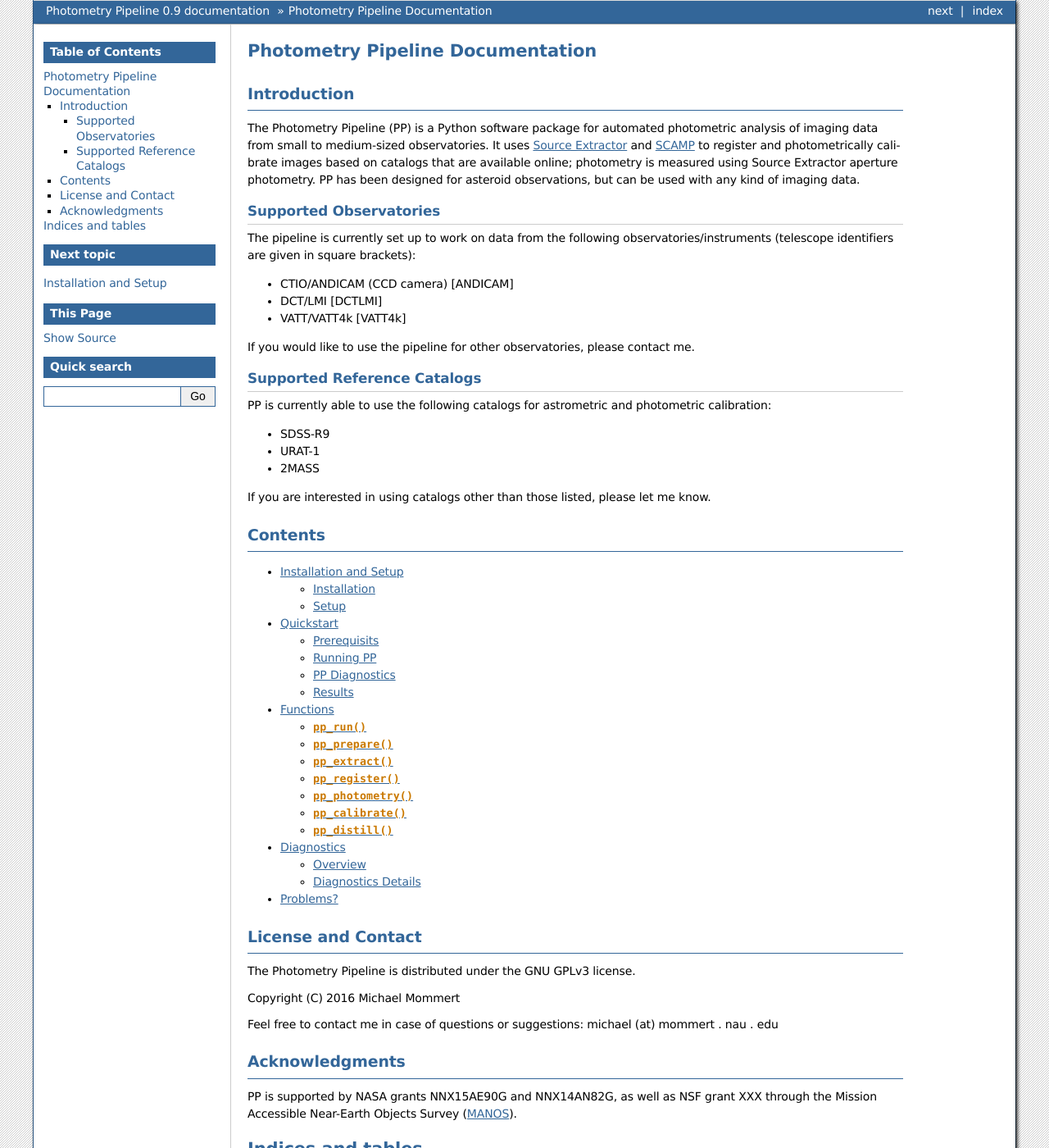
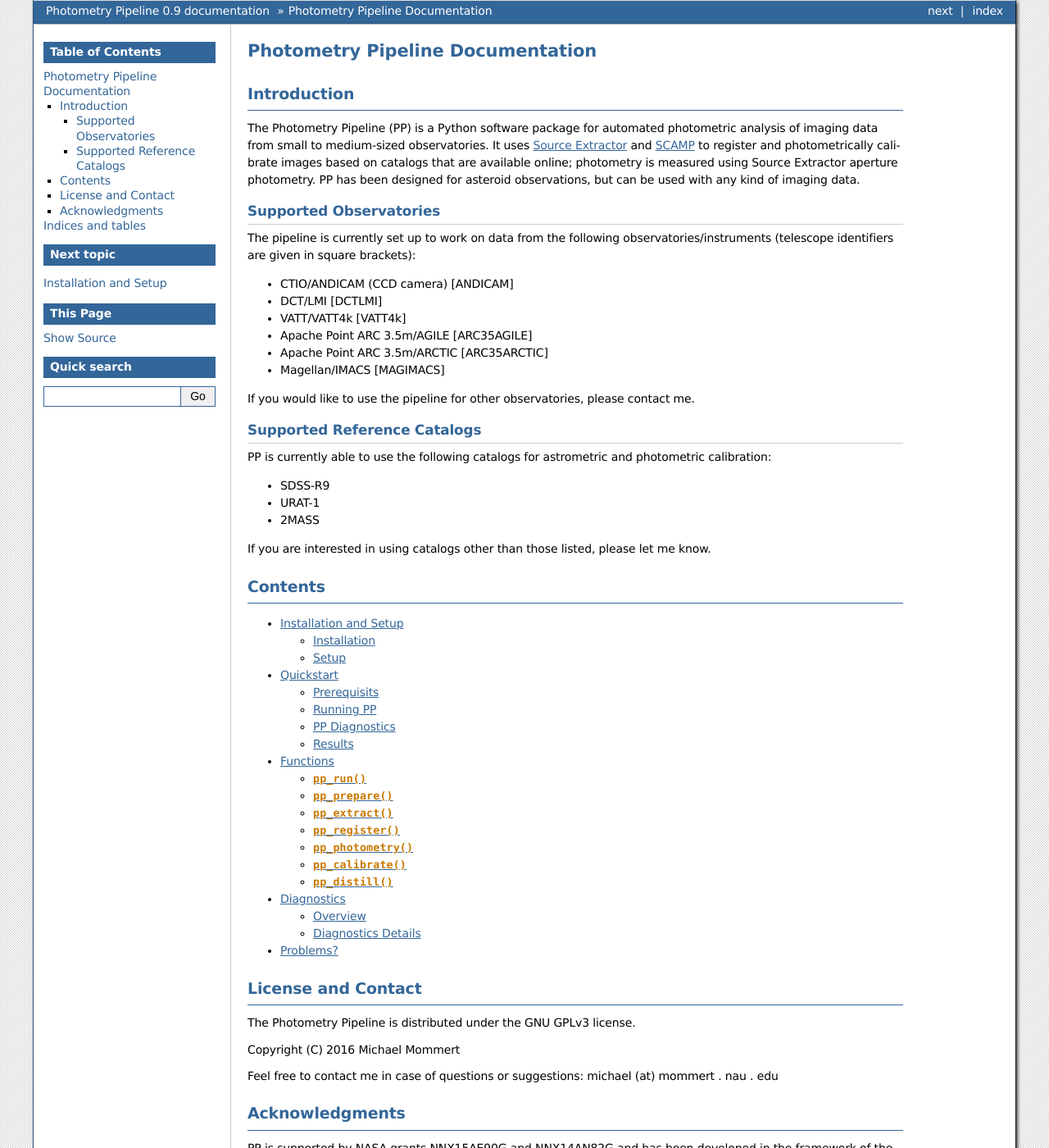
Before and after one commit to talister/photometrypipeline, a Sphinx documentation site: the page built from doc/index.rst, in a window 1280 px wide and 1400 px high. Shown: the whole window at 82% size. Built offline with Sphinx 7.4.7, drawn with Linux system fonts in a browser that asks for light colours; some of the changed text lies outside the part shown.

Commit message:
documentation updated

```diff
--- a/doc/index.rst
+++ b/doc/index.rst
@@ -29,7 +29,9 @@ observatories/instruments (telescope identifiers are given in square brackets):
 * CTIO/ANDICAM (CCD camera) [ANDICAM]
 * DCT/LMI [DCTLMI]
 * VATT/VATT4k [VATT4k]
-
+* Apache Point ARC 3.5m/AGILE [ARC35AGILE]
+* Apache Point ARC 3.5m/ARCTIC [ARC35ARCTIC]
+* Magellan/IMACS [MAGIMACS]
 
 If you would like to use the pipeline for other observatories, please
 contact me.
@@ -81,9 +83,9 @@ Feel free to contact me in case of questions or suggestions: michael
 Acknowledgments
 ---------------
 
-PP is supported by NASA grants NNX15AE90G and NNX14AN82G, as well as
-NSF grant XXX through the Mission Accessible Near-Earth Objects Survey
-(`MANOS`_).
+PP is supported by NASA grants NNX15AE90G and NNX14AN82G and has been
+developed in the framework of the Mission Accessible Near-Earth
+Objects Survey (`MANOS`_).
 
 
 Indices and tables
--- a/doc/quickstart.rst
+++ b/doc/quickstart.rst
@@ -8,7 +8,9 @@ Prerequisits
 ------------
 
 Image data should be properly reduced before using the pipeline for
-best results. PP's ability to provide astrometric and photometric
+best results, including cropping the data section. Bias subtraction
+and flat fielding improves photometry results but is not absolutely
+necessary. PP's ability to provide astrometric and photometric
 calibration puts some constraints on the way data is stored: data from
 separated fields, as well as data using different instrument settings
 (e.g., different binning modes) should be stored in individual
--- a/readme.rst
+++ b/readme.rst
@@ -20,6 +20,7 @@ Currently Supported Observatories
 * VATT/VATT4k
 * Apache Point ARC 3.5m/AGILE
 * Apache Point ARC 3.5m/ARCTIC
+* Magellan/IMACS
 
 Currently Supported Reference Catalogs
 ~~~~~~~~~~~~~~~~~~~~~~~~~~~~~~~~~~~~~~
```
Also changed, not shown: 11 other files.
